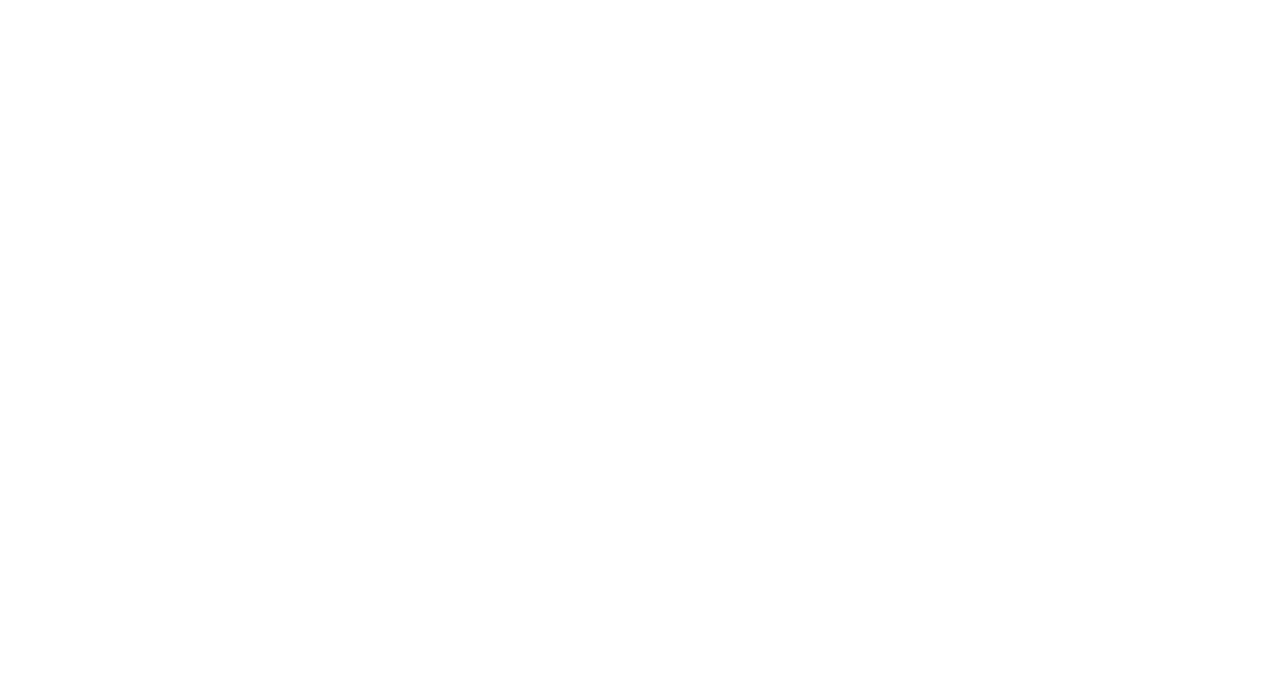
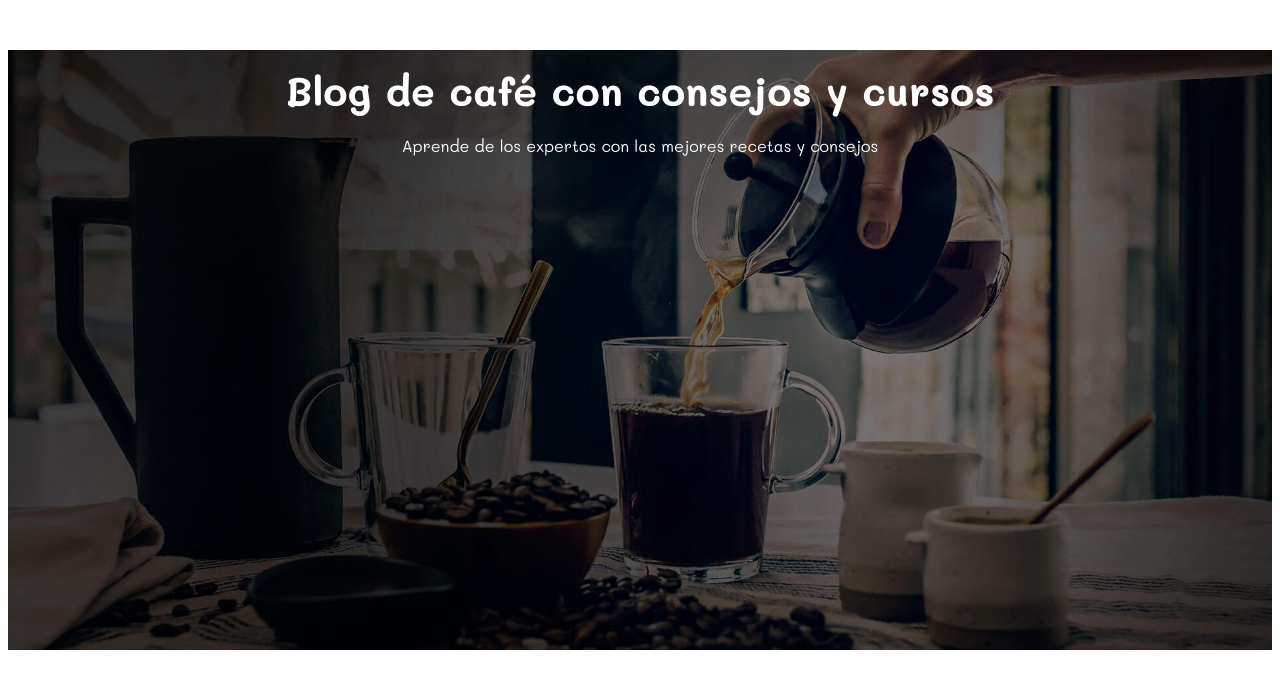
Before and after one commit to KediiGr/project_04---Blog-Cafe, a plain HTML site: page index.html in a window 1280 px wide. Drawn offline with Linux system fonts and the light colour scheme; a web font is replaced by a local one.

Commit message:
19.02.2023

```diff
--- a/css/style.css
+++ b/css/style.css
@@ -1,12 +1,95 @@
+:root {
+  /*Fuentes*/
+  --fuente_p: 'Mali', cursive;
+  --fuente_s: 'Srisakdi', cursive;
+
+  /*Paleta de colores*/
+  --cafe: #784d3c;
+  --blanco: #ffffff;
+  --negro: #000000;
+
+}
+
 html {
   font-size: 62.5%;
   box-sizing: border-box;
 }
 
-*, *:before, *:after {
+*,
+*:before,
+*:after {
   box-sizing: inherit;
 }
 
-body{
-    font-size: 1.6rem; /* 1rem = 10px*/
+body {
+  font-size: 1.6rem;
+  /* 1rem = 10px*/
+  font-family: var(--fuente_p);
+  line-height: 2;
 }
+
+/*Globales*/
+.contendor {
+  max-width: 120rem;
+  width: 90%;
+  margin: 0 auto;
+}
+
+a {
+   text-decoration: none;
+}
+
+h1,
+h2,
+h3,
+h4 {
+  font-family: var(--fuente_p);
+}
+
+h1 {
+  font-size: 4.8rem;
+}
+
+h2 {
+  font-size: 4rem;
+}
+
+h3 {
+  font-size: 3.2rem;
+}
+
+h4 {
+  font-size: 2.8rem;
+}
+
+img {
+  max-width: 100%;
+}
+
+/*Utilidades*/
+.no-margin {
+  margin: 0;
+}
+
+.no-padding {
+  padding: 0;
+}
+
+.centrar-texto {
+  text-align: center;
+}
+
+/*Header*/
+.header {
+  background-image: url(../img/banner.jpg);
+  height: 60rem;
+  background-size: cover;
+  background-repeat: no-repeat;
+  background-position: center center;
+}
+
+.header__texto {
+  text-align: center;
+  color: var(--blanco);
+  margin-top: 5rem;
+}
--- a/index.html
+++ b/index.html
@@ -1,16 +1,29 @@
 <!DOCTYPE html>
 <html lang="es">
+
 <head>
     <meta charset="UTF-8">
     <meta http-equiv="X-UA-Compatible" content="IE=edge">
     <meta name="viewport" content="width=device-width, initial-scale=1.0">
     <title>Blog de Café</title>
+    <link rel="shortcut icon" href="img/cup.png">
+    <link rel="preconnect" href="https://fonts.googleapis.com">
+    <link rel="preconnect" href="https://fonts.gstatic.com" crossorigin>
+    <link href="https://fonts.googleapis.com/css2?family=Mali:wght@400;700&family=Srisakdi:wght@400;700&display=swap"
+        rel="stylesheet">
     <link rel="preload" href="css/normalize.css" as="style">
     <link rel="stylesheet" href="css/normalize.css">
     <link rel="preload" href="css/style.css" as="style">
     <link rel="stylesheet" href="css/style.css">
 </head>
+
 <body>
+    <header class="header">
+        <div class="header__texto">
+            <h2 class="no-margin">Blog de café con consejos y cursos</h2>
+            <p class="no-margin">Aprende de los expertos con las mejores recetas y consejos</p>
+        </div>
+    </header>
+</body>
 
-</body>
 </html>
```
Also changed, not shown: img/cup.png (added), notas.txt. Lines whose indentation alone changed are shown as unchanged.
